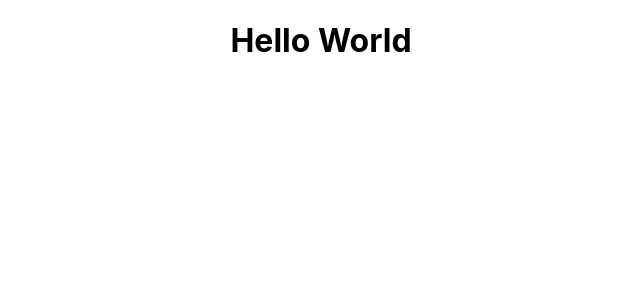
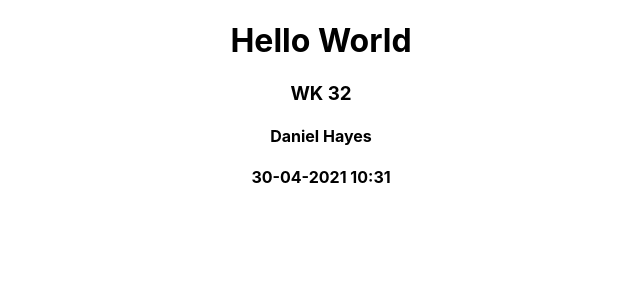
Before and after one commit to Danhayes3008/retail-managment-system-demo, a React (Create React App) app: page / in a window 1280 px wide. Shown: the top 300 px of the page, without its empty margins (319-959 px from the left). Built offline with nearby package versions, Linux system fonts and the light colour scheme.

Commit message:
added the first section of the navbar that contains the week number, user logged in, date and time

```diff
--- a/src/components/navbar/Navbar.js
+++ b/src/components/navbar/Navbar.js
@@ -3,7 +3,13 @@
 const Navbar = () => {
     return (
         <div>
-
+            <nav>
+                <div>
+                    <h3>WK 32</h3>
+                    <h4>Daniel Hayes</h4>
+                    <h4>30-04-2021  10:31</h4>
+                </div>
+            </nav>
         </div>
     )
 }
```
